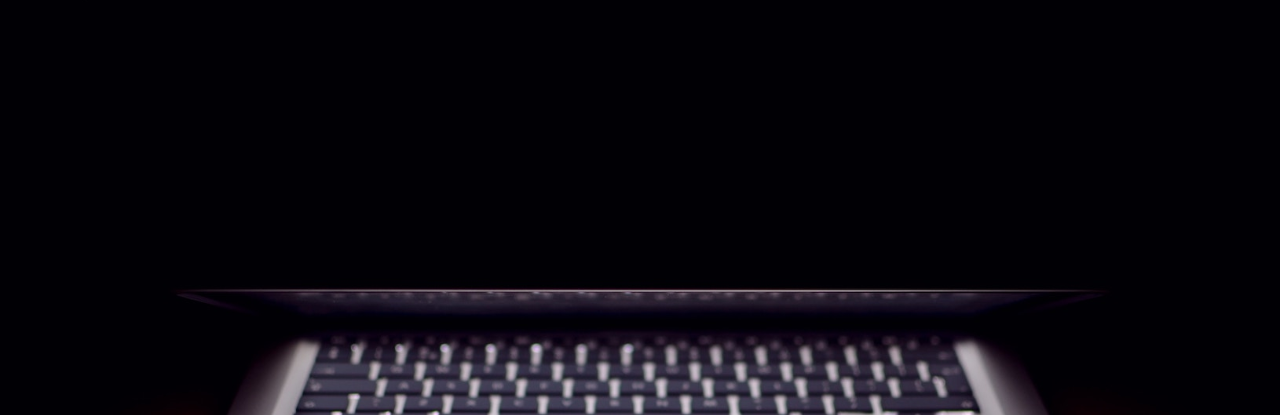
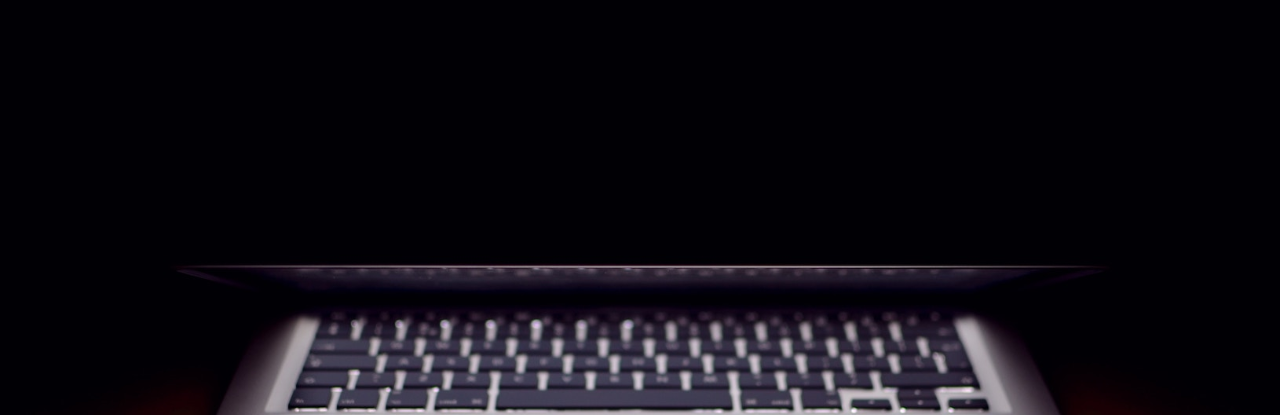
Before and after one commit to soulzidda/soulzidda.github.io, a plain HTML site: page Index.html in a window 1280 px wide. Shown: the part 48-463 px from the top of the page. Drawn offline with nearby package versions, Linux system fonts and the light colour scheme.

Commit message:
update to style.css

```diff
--- a/style.css
+++ b/style.css
@@ -1,13 +1,20 @@
-body {
-  background-image: url(header.jpg);
-  background-position: center
+body, html {
+  width: 100%;
   height: 100%;
-  background-size: cover;
-
 }
 
-html {
-  width: 100%;
+body {
+  font-family: 'Montserrat', sans-serif;
+    background-position: center;
+  background-image: url("header.jpg");
+  background-size: cover;
+  height: 100%;
+}
+
+header.startup{
+  background-position: center;
+  background-image: url("header.jpg");
+  background-size: cover;
   height: 100%;
 }
 
```
